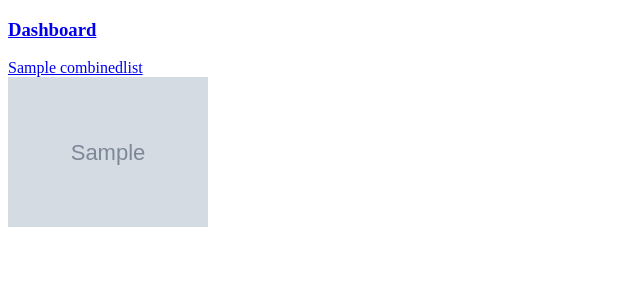
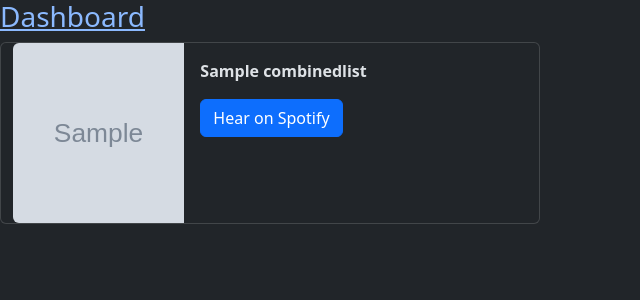
Before and after one commit to EmberVoid/Spotify-API-OAuth-Py, a Flask app: template templates/playlists.html in a window 1280 px wide. Shown: the top 300 px of the page, without its empty margins (0-640 px from the left). Run offline with Flask 3, Linux system fonts and the light colour scheme; the template is opened without the code that fills it: most values are stand-ins (such as "Sample title", 1, 10 or a date in 2020); grey boxes marked "Sample" are stand-in pictures; parts of the project's set-up code (start-up, migrations or seed data) failed here and were passed over; some libraries are stand-ins or nearby versions.

Commit message:
Updated playlists html UI with bootstrap

```diff
--- a/templates/playlists.html
+++ b/templates/playlists.html
@@ -1,16 +1,31 @@
 {% extends "base.html" %}
 {% block title %}Playlist{% endblock %}
 
-{% block styles %}
-    <link rel="stylesheet" type="text/css" href="/css/style.css">
-{% endblock %}
+{% block content %}
 
-{% block content %}
+
 <h3><a href="{{ url_for('user_dashboard') }}">Dashboard</a></h3>
-    <ul class="no-bullets">
-        {% for playlistnames, playlisturls, playlistimages in combinedlist %}
-            <li> <a href='{{ playlisturls }}' target="_blank" >{{ playlistnames }}</a> </li>
-            <li> <img src="{{ playlistimages }}" alt="Playlist image" style="width:150;height:150px;"></li>
-        {% endfor %}
-    </ul>
-{% endblock %}
+    <div class="container-fluid">
+        <div class="row flex-nowrap overflow-auto">
+            {% for playlistnames, playlisturls, playlistimages in combinedlist %}
+            <div class="card mb-3" style="max-width: 540px;">
+                <div class="row g-0">
+                    <div class="col-md-4 text-center">
+                        <img src="{{ playlistimages }}" alt="Playlist image" class="img-fluid rounded-start"
+                            style="height: 180px;">
+                    </div>
+                    <div class="col-md-8">
+                        <div class="card-body">
+                        <div class="mb-3">
+                            <p class="card-text text-wrap"><b>{{ playlistnames }}</b></p>
+                            <a href='{{ playlisturls }}' target="_blank" class="btn btn-primary">Hear on Spotify</a>
+                        </div>
+                    </div>
+                    </div>
+                </div>
+            </div>
+            {% endfor %}
+        </div>
+    </div>
+
+    {% endblock %}
```
